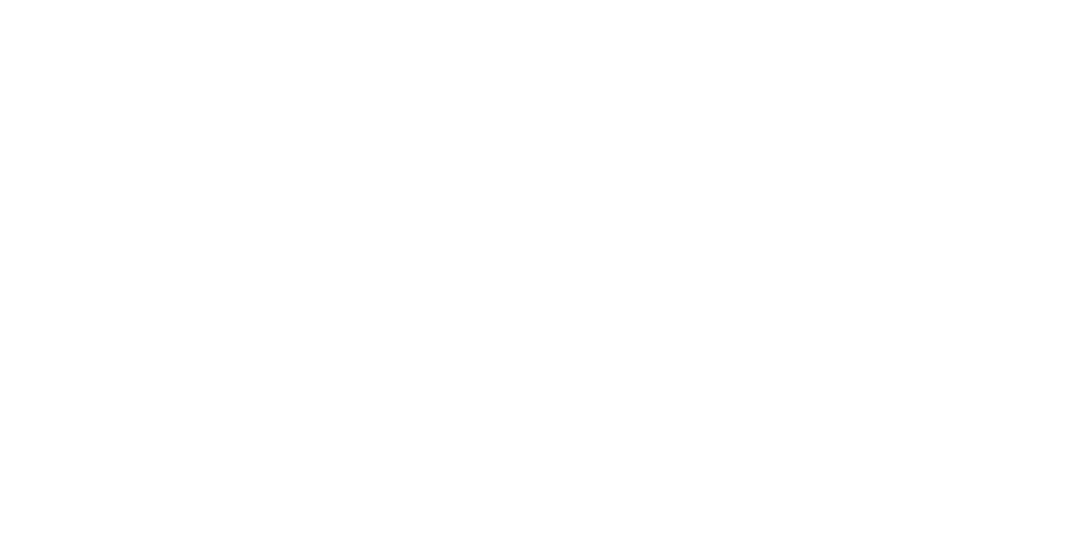
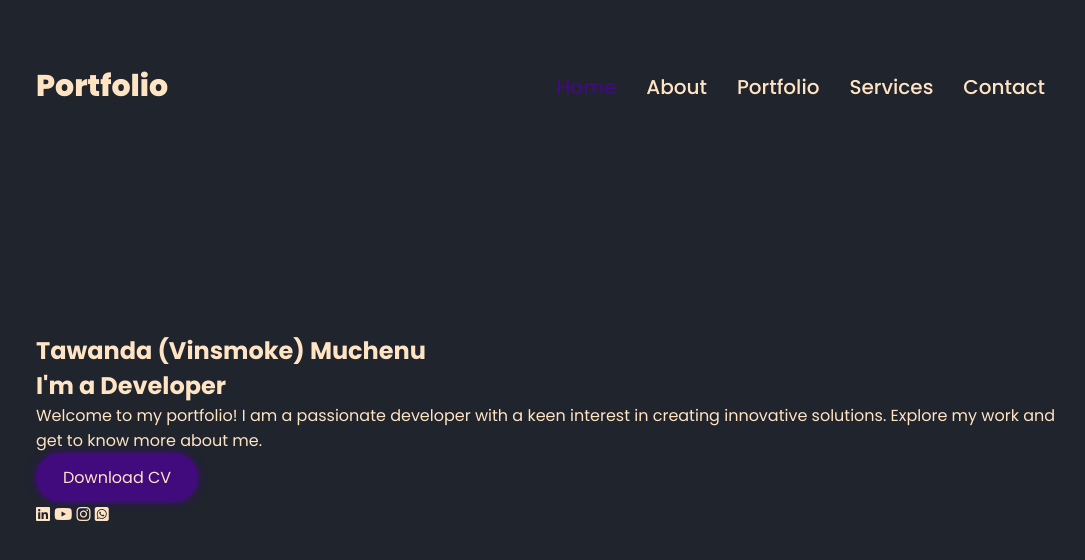
Before and after one commit to vinsmokelaw/port, a plain HTML site: page index.html in a window 1280 px wide. Shown: the whole page, without its empty margins (92-1177 px from the left). Drawn offline with Linux system fonts and the light colour scheme.

Commit message:
step 2 buttons

```diff
--- a/index.html
+++ b/index.html
@@ -2,10 +2,42 @@
 <html lang="en">
 <head>
     <meta charset="UTF-8">
+    <meta http-equiv="X-UA-Compatible" content="IE=edge">
     <meta name="viewport" content="width=device-width, initial-scale=1.0">
-    <title>Document</title>
+    <title>Developer Portfolio For Tawanda Muchenu</title>
+    <link rel="stylesheet" href="https://cdnjs.cloudflare.com/ajax/libs/font-awesome/6.5.0/css/all.min.css">
+    <link rel="stylesheet" href="style.css">
 </head>
 <body>
+    <nav class="navbar">
+        <a href="#" class="logo">Portfolio</a>
+        <ul>
+            <li class="active"><a href="#home">Home</a></li>
+            <li><a href="#about">About</a></li>
+            <li><a href="#portfolio">Portfolio</a></li>
+            <li><a href="#services">Services</a></li>
+            <li><a href="#projects">Contact</a></li>
+        </ul>
+    </nav>
+
+    <section class="home">
+        <div class="home-infozone       ">
+            <h1>Tawanda (Vinsmoke) Muchenu</h1>
+            <h2>I'm a Developer</h2>
+            <p>Welcome to my portfolio! I am a passionate developer with a keen interest in creating innovative solutions. Explore my work and get to know more about me.</p>
+            <div class="btn-sci">
+                <a href="#" class="btn">Download CV</a>
+                <!-- <a href="#" class="btn">Contact Me</a> -->
+                 <div class="sci">
+                    <a href="github"><i class="ri-github-fill"></i></a>
+                    <a href="linkedin"><i class="fa-brands fa-linkedin"></i></a>
+                    <a href="youtube"><i class="fa-brands fa-youtube"></i></a>
+                    <a href="instagram"><i class="fa-brands fa-instagram"></i></a>
+                    <a href="whatsapp"><i class="fa-brands fa-square-whatsapp"></i></a>
+                 </div>
+            </div>
+        </div>
+    </section>
 
 </body>
 </html>
--- /dev/null
+++ b/style.css
@@ -0,0 +1,98 @@
+@import url('https://fonts.googleapis.com/css2?family=Poppins:wght@300;400;500;600;700;800;900&display=swap');
+* {
+    margin: 0;
+    padding: 0;
+    box-sizing: border-box;
+    font-family: 'Poppins', sans-serif;
+}
+
+body {
+    background-color: #1f242d;
+    color: #333;
+}
+
+a {
+    text-decoration: none;
+    color:bisque;
+}
+
+.navbar {
+  position: absolute;
+  left: 0;
+  top:0;
+  width: 100%;
+  padding: 5% 10%;
+  display: flex;
+  justify-content: space-between;
+  align-items: center;
+  z-index: 100;
+  /* background-color: crimson; */
+}
+
+.navbar .logo {
+    font-size: 30px;
+    font-weight: 800;
+}
+
+.navbar ul {
+    display: flex;
+    list-style: none;
+
+}
+
+.navbar ul li {
+    margin: 0 15px;
+}
+
+.navbar ul li a {
+    font-size: 20px;
+    font-weight: 500;
+    transition: .5s;
+}
+
+.navbar ul li:hover a,
+.navbar ul li.active a {
+    color: #420b7d;
+}
+
+.home {
+    display: flex;
+    align-items: center;
+    height: 100vh;
+    padding: 60px 10% 0;
+    color: bisque   ;
+}
+
+.home-info h1{
+    font-size: 50px;
+    margin-top: -10px;
+
+}
+
+.home-info h2 {
+    font-size: 30px;
+    margin-top: -15px;
+}
+
+.home-info p {
+    font-size: 20px;
+    margin: 10px 0 20px;
+    line-height: 1.5;
+
+}
+
+.home-info .btn-sci {
+    display: flex;
+    align-items: center;
+    gap: 30px;
+
+}
+
+.btn {
+    display: inline-block;
+    padding: 10px 25px;
+    background: #420b7d;
+    border: 2px solid #420b7d;
+    border-radius: 35px;
+    box-shadow: 0 0 10px #420b7d;
+}
```
